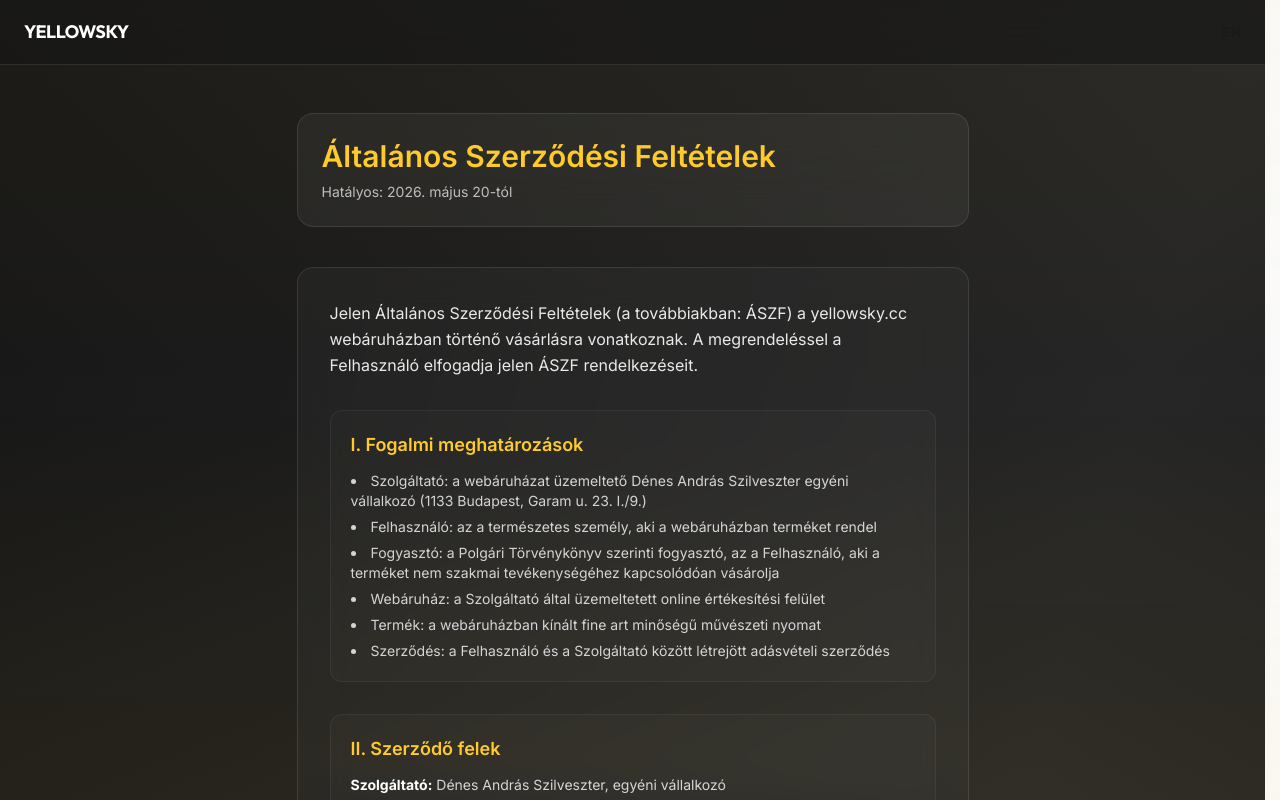
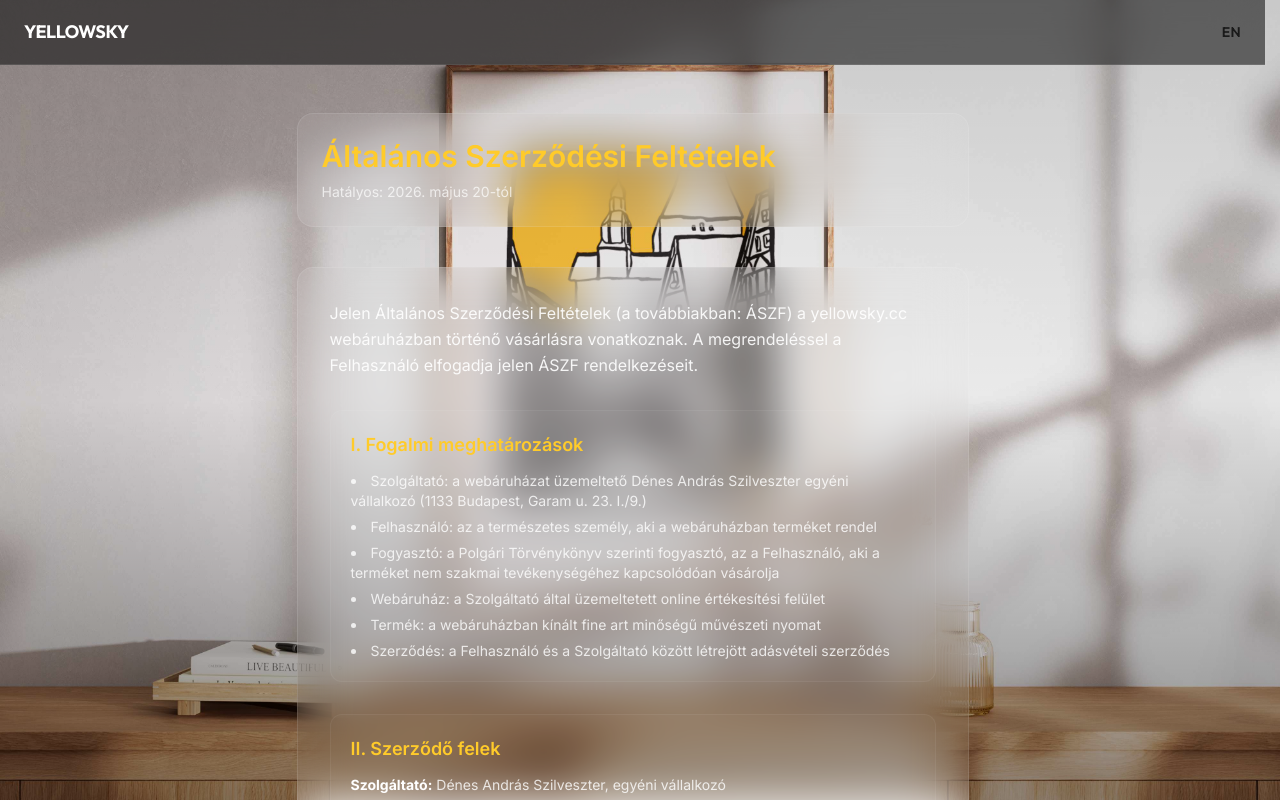
Before and after one commit to denandras/yellowsky, a Next.js app: page /terms in a window 1280 px wide. Shown: the top 800 px of the page. Built offline with nearby package versions, Linux system fonts and the light colour scheme; no server answers.

Commit message:
feat: add hero image background to legal pages (privacy, terms)

```diff
--- a/components/privacy-page-client.tsx
+++ b/components/privacy-page-client.tsx
@@ -246,10 +246,24 @@ export default function PrivacyPageClient({ initialLanguage }: PrivacyPageClient
       };
 
   return (
-    <div className="min-h-screen bg-gradient-to-br from-neutral-900 via-neutral-800 to-neutral-900">
-      {/* Background gradient overlay */}
-      <div className="fixed inset-0 bg-gradient-to-t from-primary/5 via-transparent to-primary/3 pointer-events-none" />
+    <div className="min-h-screen">
+      {/* Fixed background - hero image */}
+      <div className="fixed inset-0 z-0 bg-neutral-900">
+        <div className="relative w-full h-full">
+          <img
+            alt="Yellowsky German Street sketch - yellow architectural illustration"
+            className="absolute inset-0 w-full h-full object-cover"
+            src="/hero.jpg"
+            draggable={false}
+            onContextMenu={(e) => e.preventDefault()}
+          />
+        </div>
+        {/* Subtle gradient overlay for depth */}
+        <div className="absolute inset-0 bg-gradient-to-b from-black/10 via-transparent to-black/40" />
+      </div>
 
+      {/* Content layer */}
+      <div className="relative z-10">
         {/* Header */}
         <header className="sticky top-0 z-50 border-b border-white/10 bg-neutral-900/60 backdrop-blur-xl">
           <div className="flex h-16 w-full items-center justify-between px-6">
@@ -415,5 +429,6 @@ export default function PrivacyPageClient({ initialLanguage }: PrivacyPageClient
         </article>
       </main>
       </div>
+    </div>
   );
 }
--- a/components/terms-page-client.tsx
+++ b/components/terms-page-client.tsx
@@ -228,10 +228,24 @@ export default function TermsPageClient({ initialLanguage }: TermsPageClientProp
       };
 
   return (
-    <div className="min-h-screen bg-gradient-to-br from-neutral-900 via-neutral-800 to-neutral-900">
-      {/* Background gradient overlay */}
-      <div className="fixed inset-0 bg-gradient-to-t from-primary/5 via-transparent to-primary/3 pointer-events-none" />
+    <div className="min-h-screen">
+      {/* Fixed background - hero image */}
+      <div className="fixed inset-0 z-0 bg-neutral-900">
+        <div className="relative w-full h-full">
+          <img
+            alt="Yellowsky German Street sketch - yellow architectural illustration"
+            className="absolute inset-0 w-full h-full object-cover"
+            src="/hero.jpg"
+            draggable={false}
+            onContextMenu={(e) => e.preventDefault()}
+          />
+        </div>
+        {/* Subtle gradient overlay for depth */}
+        <div className="absolute inset-0 bg-gradient-to-b from-black/10 via-transparent to-black/40" />
+      </div>
 
+      {/* Content layer */}
+      <div className="relative z-10">
         {/* Header */}
         <header className="sticky top-0 z-50 border-b border-white/10 bg-neutral-900/60 backdrop-blur-xl">
           <div className="flex h-16 w-full items-center justify-between px-6">
@@ -395,5 +409,6 @@ export default function TermsPageClient({ initialLanguage }: TermsPageClientProp
         </article>
       </main>
       </div>
+    </div>
   );
 }
```
Lines whose indentation alone changed are shown as unchanged.
